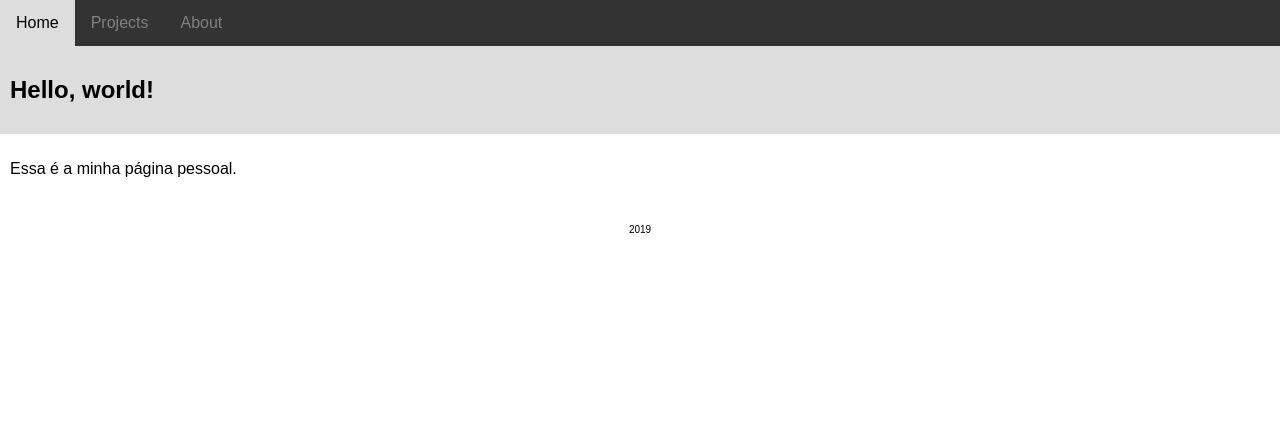
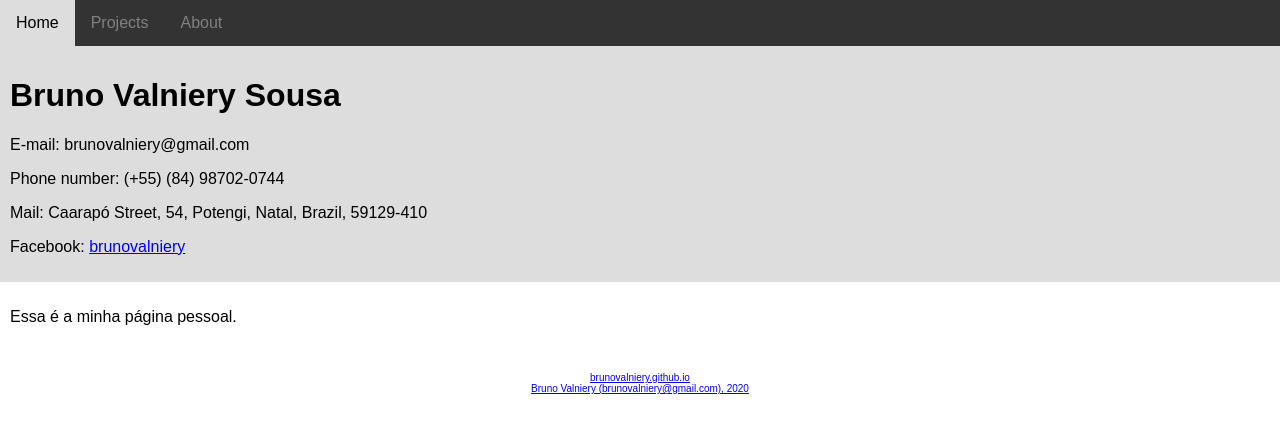
Before and after one commit to brunovalniery/brunovalniery.github.io, a plain HTML site: page index.html in a window 1280 px wide. Drawn offline with Linux system fonts and the light colour scheme.

Commit message:
Adding personal info
Adding info about me and adjusting the footer section

```diff
--- a/index.html
+++ b/index.html
@@ -18,14 +18,36 @@
 		</div>
 
 		<div class="content">
-			<h2>Hello, world! </h2>
+			<h1>Bruno Valniery Sousa</h1>
+			<div class="personalinfo">
+				<p>
+					<label>E-mail: </label>
+					<span>brunovalniery@gmail.com</span>
+				</p>
+				<p>
+					<label>Phone number: </label>
+					<span>(+55) (84) 98702-0744</span>
+				</p>
+				<p>
+					<label>Mail: </label>
+					<span>Caarapó Street, 54, Potengi, Natal, Brazil, 59129-410</span>
+				</p>
+				<p>
+					<label>Facebook: </label>
+					<span><a href="https://www.facebook.com/brunovalniery">brunovalniery</a></span>
+				</p>
+    </div>
 		</div>
 		<div class="content2">
 			<p> Essa é a minha página pessoal. </p>
 		</div>
 
 		<div class="footer">
-			<p>2019</p>
+			<p>
+				<a href="http://brunovalniery.github.io">
+					brunovalniery.github.io<br/>Bruno Valniery (brunovalniery@gmail.com), 2020
+				</a>
+			</p>
 		</div>
 	</body>
 </html>
```
